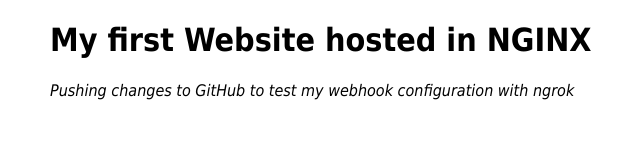
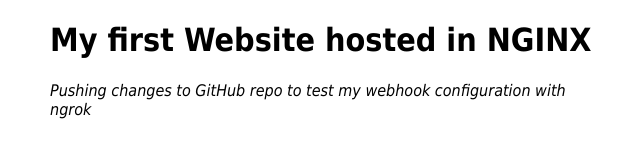
Before and after one commit to JilvinAbraham/basic-ci-cd-pipeline, a plain HTML site: page Simple_CI_CD_Pipeline/Website/index.html in a window 1280 px wide. Shown: the whole page, without its empty margins (310-950 px from the left). Drawn offline with Linux system fonts and the light colour scheme.

Commit message:
made few changes on index.html

```diff
--- a/Simple_CI_CD_Pipeline/Website/index.html
+++ b/Simple_CI_CD_Pipeline/Website/index.html
@@ -19,7 +19,7 @@
 <body>
     <h1>My first Website hosted in NGINX</h1>
 
-    <p><em>Pushing changes to GitHub to test my webhook configuration with ngrok</em></p>
+    <p><em>Pushing changes to GitHub repo to test my webhook configuration with ngrok</em></p>
 </body>
 
 </html>
```
